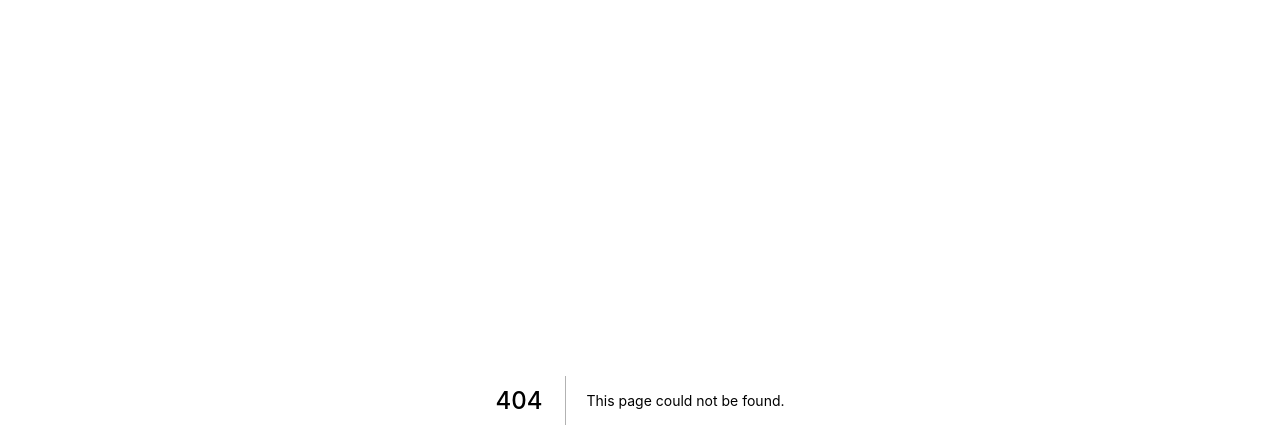
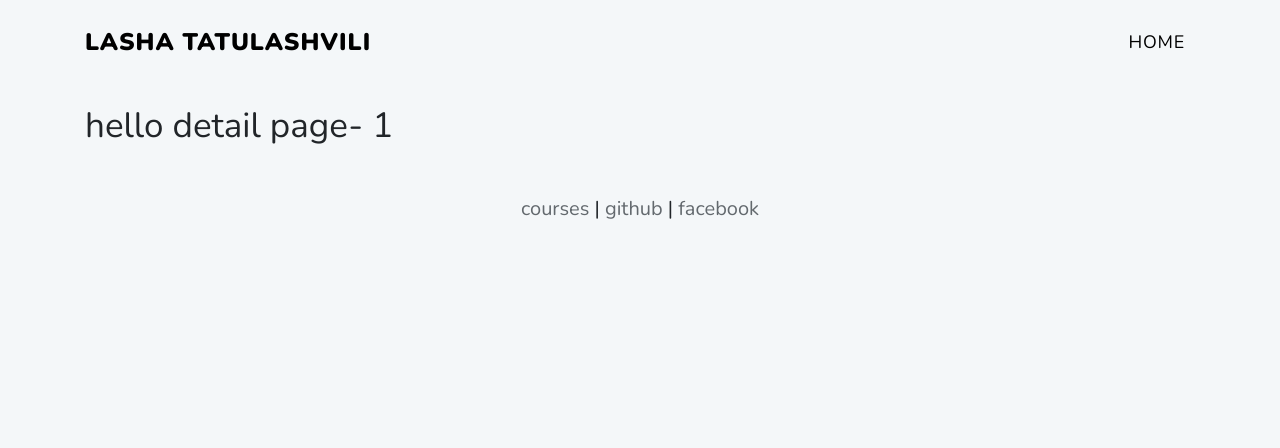
Before and after one commit to lashatatu/lashablogsanity, a Next.js app: page /blogs/1 in a window 1280 px wide. Before the commit this address had no page. Shown: the top 448 px of the page. Built offline with nearby package versions, Linux system fonts and the light colour scheme.

Commit message:
22. get blog data

```diff
--- a/components/Navbar.js
+++ b/components/Navbar.js
@@ -1,4 +1,5 @@
 import { Nav, Navbar } from 'react-bootstrap';
+import Link from 'next/link';
 
 const BlogNavbar = () => {
   return (
@@ -8,13 +9,19 @@
         expand="lg"
      >
        <Navbar.Brand className="fj-navbar-brand">
-         <a href="#">Lasha Tatulashvili</a >
+         <Link href={'/'}>
+           <a >Lasha Tatulashvili</a >
+         </Link >
        </Navbar.Brand >
        <Navbar.Toggle aria-controls="basic-navbar-nav"/>
        <Navbar.Collapse id="basic-navbar-nav">
          <Nav className="ml-auto">
            <Nav.Link
-              className="fj-navbar-item fj-navbar-link"
+              as={() =>
+                 <Link href={'/'}>
+                   <a className="fj-navbar-item fj-navbar-link">Home</a >
+                 </Link >
+              }
               href="/"
            >Home
            </Nav.Link >
--- /dev/null
+++ b/pages/blogs/[slug].js
@@ -0,0 +1,13 @@
+import PageLayout from '../../components/PageLayout';
+import {useRouter} from 'next/router';
+
+const BlogDetail=()=>{
+  const { query }=useRouter();
+  return(
+     <PageLayout>
+       <h1>hello detail page- {query?.slug}</h1>
+     </PageLayout>
+  )
+}
+
+export default BlogDetail
--- a/pages/index.js
+++ b/pages/index.js
@@ -5,6 +5,7 @@
 import CardItem from 'components/CardItem';
 
 import { getAllBlogs } from 'lib/api';
+import Link from 'next/link';
 
 export default function Home ( { blogs } ) {
   return (
@@ -27,6 +28,11 @@
                  subtitle={blog.subtitle}
                  date={blog.date}
                  image={blog.coverImage}
+                 slug={blog.slug}
+                 link={{
+                   href:`/blogs/[slug]`,
+                   as:`/blogs/${blog.slug}`
+                 }}
               />
             </Col >
          )
```
Also changed, not shown: components/CardItem.js (+13 -8 lines).
